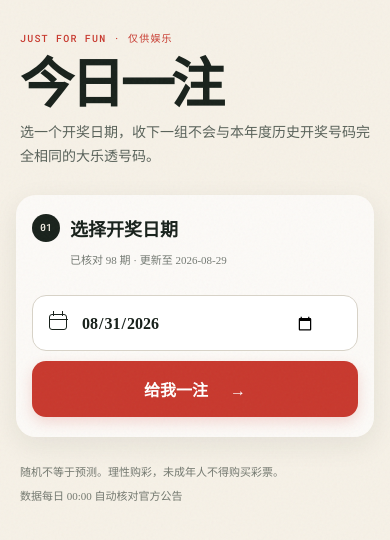
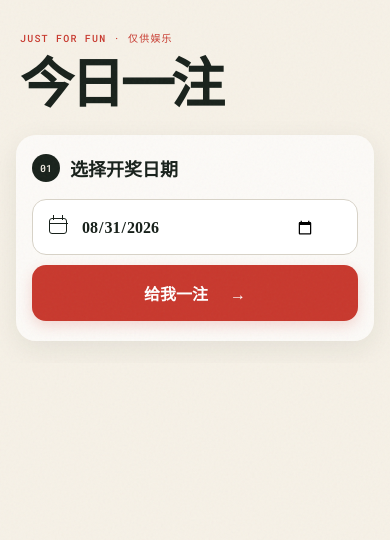
Before and after one commit to ziqiye0108-ux/jinri-yizhu, a Flask app: page / in a window 390 px wide. Shown: the top 540 px of the page. Run offline with Flask 3, Linux system fonts and the light colour scheme.

Commit message:
style: simplify mobile page hierarchy

```diff
--- a/static/style.css
+++ b/static/style.css
@@ -47,25 +47,24 @@ footer { display:flex; justify-content:space-between; gap:20px; margin-top:38px;
   }
   header { padding:0 4px; }
   .eyebrow { font-size:10px; letter-spacing:.12em; }
-  h1 { margin:14px 0 10px; font-size:54px; line-height:.95; letter-spacing:-.07em; }
+  h1 { margin:14px 0 0; font-size:54px; line-height:.95; letter-spacing:-.07em; }
   .lede { margin:0; font-size:14px; line-height:1.7; }
   .card {
     width:100%;
     min-width:0;
     max-width:100%;
-    margin-top:26px;
+    margin-top:24px;
     padding:19px 16px 20px;
     border:0;
     border-radius:20px;
     background:rgba(255,255,255,.68);
     box-shadow:0 8px 28px rgba(24,33,27,.08);
   }
-  .card-head { display:block; padding-bottom:15px; border-bottom:0; }
+  .card-head { display:block; padding-bottom:17px; border-bottom:0; }
   .card-head > div { gap:10px; }
   .step { width:28px; height:28px; font-size:10px; }
   h2 { font-size:18px; }
-  .archive { display:block; margin:9px 0 0 38px; text-align:left; font-size:11px; }
-  form { min-width:0; padding-top:13px; }
+  form { min-width:0; padding-top:0; }
   label { position:absolute; width:1px; height:1px; padding:0; margin:-1px; overflow:hidden; clip:rect(0,0,0,0); white-space:nowrap; border:0; }
   .controls { width:100%; min-width:0; grid-template-columns:minmax(0, 1fr); gap:10px; }
   .date-control {
@@ -103,6 +102,15 @@ footer { display:flex; justify-content:space-between; gap:20px; margin-top:38px;
     outline:0;
     background:transparent;
     text-align:left;
+    line-height:56px;
+  }
+  input[type="date"]::-webkit-date-and-time-value {
+    display:flex;
+    min-height:56px;
+    margin:0;
+    align-items:center;
+    justify-content:center;
+    line-height:normal;
   }
   input:focus-visible { box-shadow:inset 0 0 0 2px var(--blue); }
   button { width:100%; padding:0 18px; border:0; border-radius:14px; touch-action:manipulation; box-shadow:0 5px 14px rgba(200,56,45,.18); }
@@ -115,8 +123,6 @@ footer { display:flex; justify-content:space-between; gap:20px; margin-top:38px;
   .balls i { display:none; }
   .balls i + .ball.back { grid-column:2; }
   #result-meta { margin:0; padding:0 8px; line-height:1.6; }
-  footer { display:block; margin:26px 4px 0; line-height:1.7; }
-  footer p { margin:0 0 5px; }
 }
 
 @media (max-width:360px) {
--- a/templates/index.html
+++ b/templates/index.html
@@ -15,7 +15,6 @@
     <header>
       <span class="eyebrow">JUST FOR FUN · 仅供娱乐</span>
       <h1>今日一注</h1>
-      <p class="lede">选一个开奖日期，收下一组不会与本年度历史开奖号码完全相同的大乐透号码。</p>
     </header>
 
     <section class="card" aria-labelledby="picker-title">
@@ -24,7 +23,6 @@
           <span class="step">01</span>
           <h2 id="picker-title">选择开奖日期</h2>
         </div>
-        <span class="archive">已核对 {{ draw_count }} 期{% if latest %} · 更新至 {{ latest.date }}{% endif %}</span>
       </div>
       <form id="pick-form">
         <label for="draw-date">开奖日期</label>
@@ -45,10 +43,6 @@
       <p id="error" class="error" hidden></p>
     </section>
 
-    <footer>
-      <p>随机不等于预测。理性购彩，未成年人不得购买彩票。</p>
-      <span>数据每日 00:00 自动核对官方公告</span>
-    </footer>
   </main>
   <script src="{{ url_for('static', filename='app.js') }}"></script>
 </body>
```
